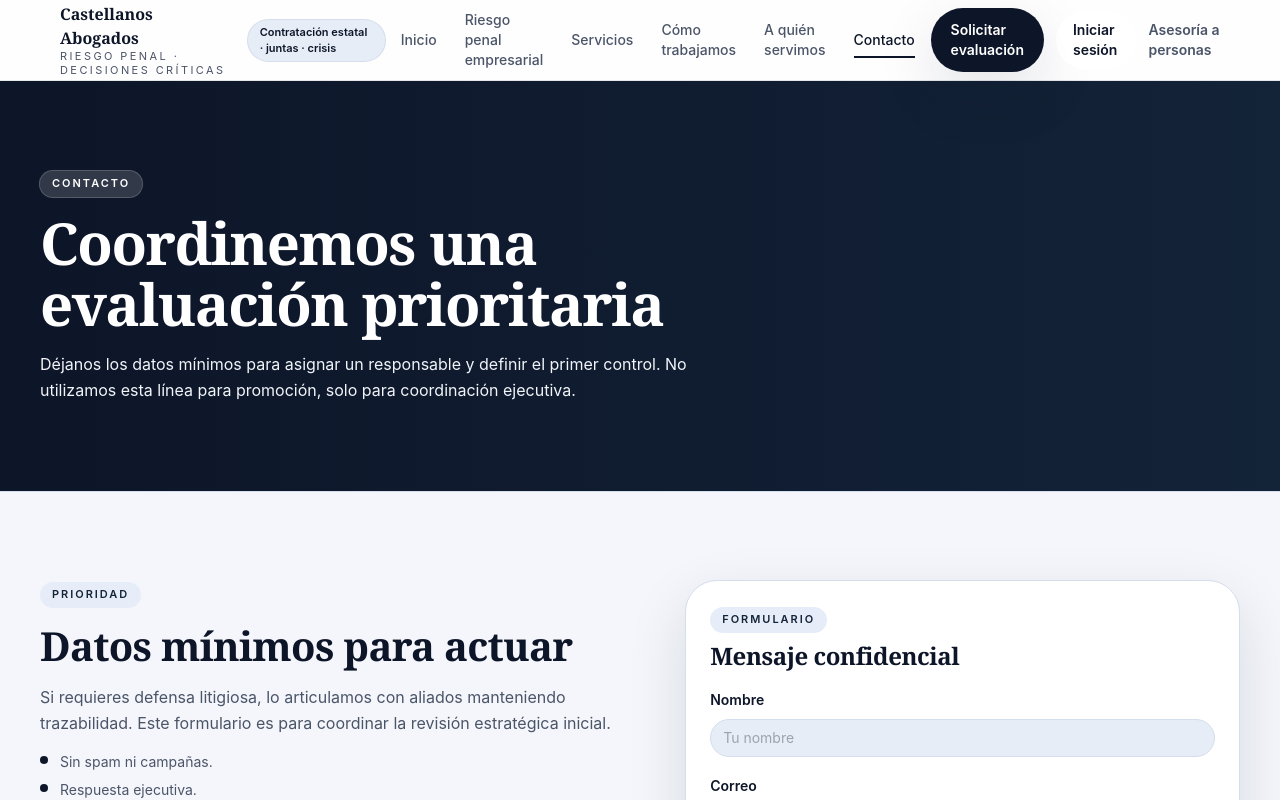
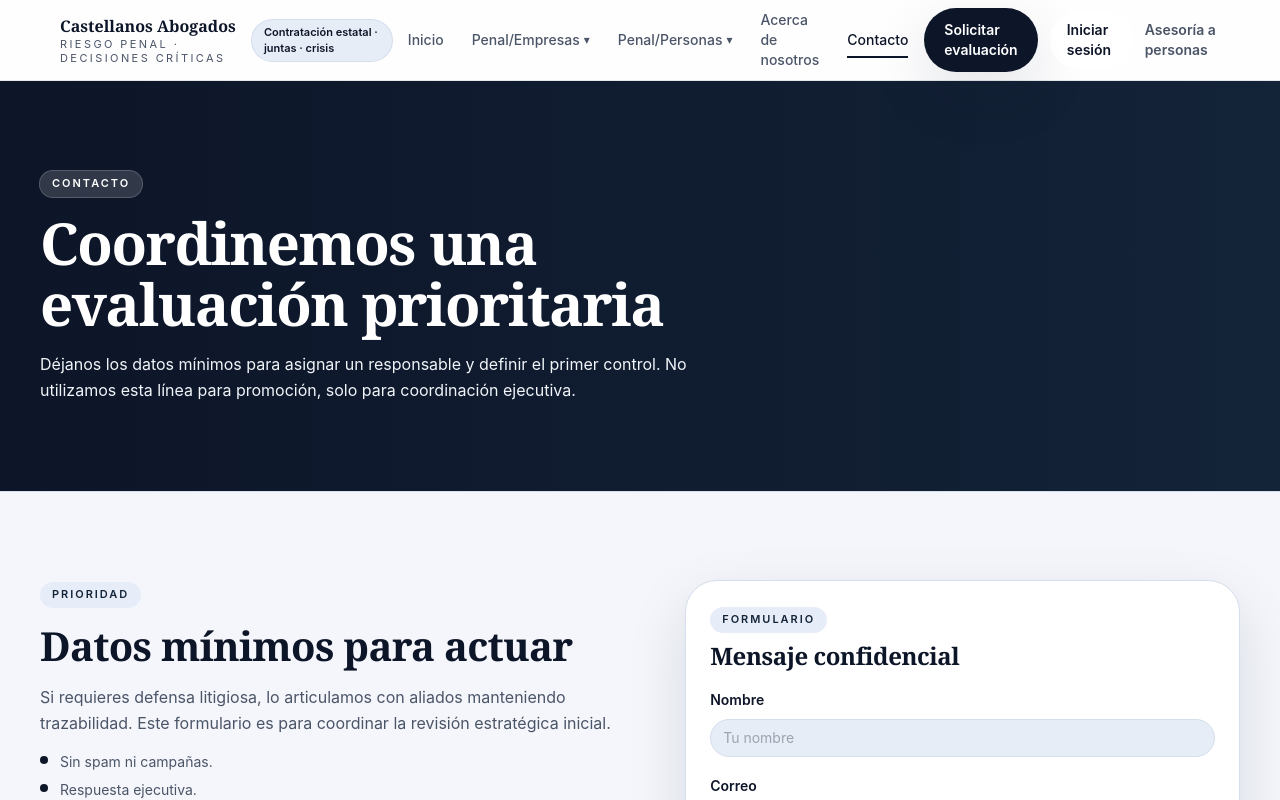
Before and after one commit to jjonnas1/castellanosabogados, a Next.js app: page /contacto in a window 1280 px wide. Shown: the top 800 px of the page. Built offline with nearby package versions, Linux system fonts and the light colour scheme.

Commit message:
Restore header navigation and fix build quotes

```diff
--- a/app/components/SiteHeader.tsx
+++ b/app/components/SiteHeader.tsx
@@ -10,10 +10,23 @@ export default function SiteHeader() {
 
   const navLinks = [
     { href: "/", label: "Inicio" },
-    { href: "/penal-empresarial", label: "Riesgo penal empresarial" },
-    { href: "/servicios", label: "Servicios" },
-    { href: "/como-trabajamos", label: "Cómo trabajamos" },
-    { href: "/a-quien-servimos", label: "A quién servimos" },
+    {
+      label: "Penal/Empresas",
+      children: [
+        { href: "/penal-empresarial", label: "Servicios" },
+        { href: "/contacto", label: "Contacto" },
+      ],
+    },
+    {
+      label: "Penal/Personas",
+      children: [
+        { href: "/personas", label: "Servicios" },
+        { href: "/asesoria-personas", label: "Asesoría" },
+        { href: "/registro", label: "Registrarse" },
+        { href: "/login", label: "Log in" },
+      ],
+    },
+    { href: "/a-quien-servimos", label: "Acerca de nosotros" },
     { href: "/contacto", label: "Contacto" },
   ];
 
@@ -36,7 +49,32 @@ export default function SiteHeader() {
         </div>
 
         <nav className="hidden items-center gap-7 text-sm font-medium text-muted md:flex">
-          {navLinks.map((item) => (
+          {navLinks.map((item) =>
+            item.children ? (
+              <div key={item.label} className="group relative">
+                <button
+                  type="button"
+                  className="flex items-center gap-1 transition hover:text-ink"
+                  aria-haspopup="true"
+                >
+                  {item.label}
+                  <span className="text-xs text-muted">▾</span>
+                </button>
+                <div className="pointer-events-none absolute left-0 top-full mt-3 hidden min-w-[220px] flex-col gap-1 rounded-2xl border border-border bg-white/95 p-3 shadow-soft transition group-hover:flex group-hover:pointer-events-auto">
+                  {item.children.map((child) => (
+                    <Link
+                      key={child.href}
+                      className={`rounded-xl px-3 py-2 text-left transition hover:bg-subtle hover:text-ink ${
+                        isActive(child.href) ? "bg-subtle text-ink" : ""
+                      }`}
+                      href={child.href}
+                    >
+                      {child.label}
+                    </Link>
+                  ))}
+                </div>
+              </div>
+            ) : (
               <Link
                 key={item.href}
                 className={`group relative transition hover:text-ink ${
@@ -51,7 +89,8 @@ export default function SiteHeader() {
                   }`}
                 />
               </Link>
-          ))}
+            ),
+          )}
         </nav>
 
         <div className="flex items-center gap-3">
@@ -89,7 +128,26 @@ export default function SiteHeader() {
       {open && (
         <div className="border-t border-border/70 bg-white/95 backdrop-blur md:hidden">
           <div className="container flex flex-col gap-3 py-4 text-sm font-medium text-muted">
-            {navLinks.map((item) => (
+            {navLinks.map((item) =>
+              item.children ? (
+                <div key={item.label} className="rounded-xl bg-subtle px-3 py-2">
+                  <p className="text-xs font-semibold uppercase tracking-[0.12em] text-ink">{item.label}</p>
+                  <div className="mt-2 flex flex-col gap-1">
+                    {item.children.map((child) => (
+                      <Link
+                        key={child.href}
+                        href={child.href}
+                        className={`rounded-lg px-2 py-2 transition hover:bg-white ${
+                          isActive(child.href) ? "bg-white text-ink" : ""
+                        }`}
+                        onClick={() => setOpen(false)}
+                      >
+                        {child.label}
+                      </Link>
+                    ))}
+                  </div>
+                </div>
+              ) : (
                 <Link
                   key={item.href}
                   href={item.href}
@@ -100,7 +158,8 @@ export default function SiteHeader() {
                 >
                   {item.label}
                 </Link>
-            ))}
+              ),
+            )}
             <Link
               href="/asesoria-personas"
               className="rounded-xl px-3 py-2 text-ink transition hover:bg-subtle"
```
Lines whose indentation alone changed are shown as unchanged.
